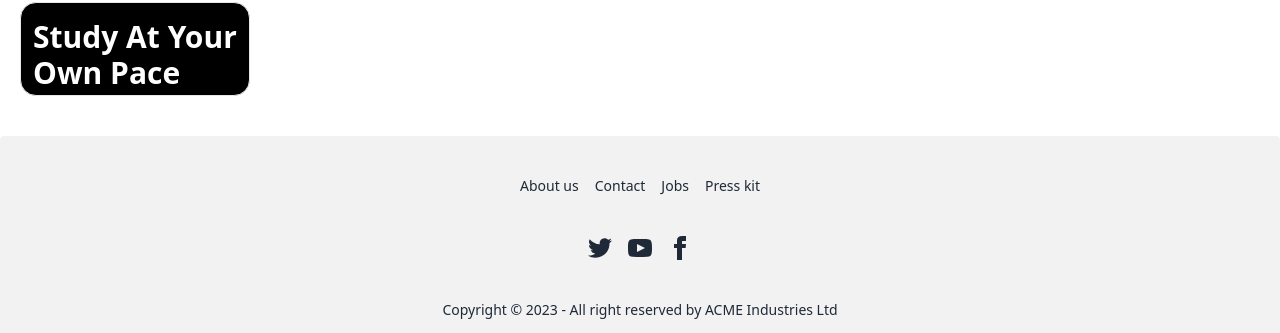
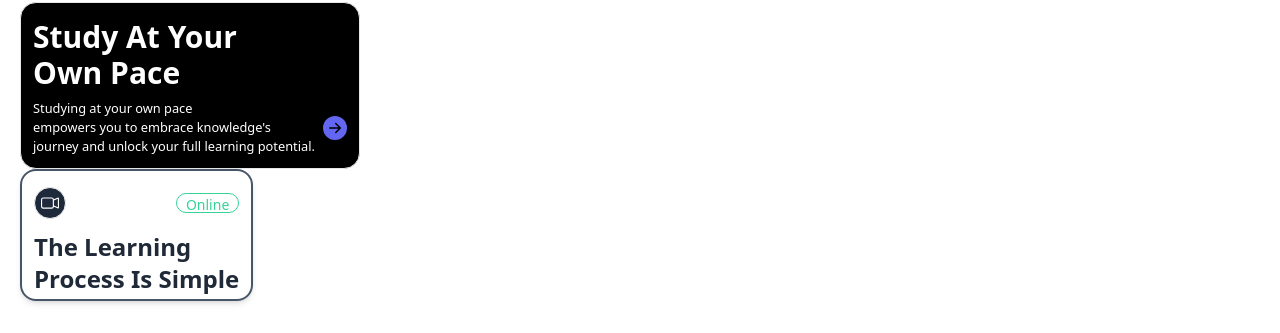
Before and after one commit to abid365/linguamastery-fullstack-project, a React (Vite) app: page / in a window 1280 px wide. Shown: the part 619-952 px from the top of the page. Built offline with nearby package versions, Linux system fonts and the light colour scheme.

Commit message:
added cards

```diff
--- a/src/Layouts/Home/Learning/Learning.jsx
+++ b/src/Layouts/Home/Learning/Learning.jsx
@@ -1,11 +1,33 @@
 import React from "react";
+import { BsCameraVideo, BsFillArrowRightCircleFill } from "react-icons/bs";
 
 const Learning = () => {
   return (
     <div className="mt-10">
+      {/* 1st card */}
       <div className="border border-opacity-100 pt-4 pb-1 px-3 w-fit rounded-2xl bg-black">
         <h1 className="capitalize text-white text-2xl lg:text-3xl font-bold">
           Study At your<br></br> own pace
+        </h1>
+        <div className="flex items-center gap-2">
+          <small className="text-white py-2">
+            Studying at your own pace<br></br> empowers you to embrace
+            knowledge's<br></br> journey and unlock your full learning
+            potential.
+          </small>
+          <BsFillArrowRightCircleFill className="text-indigo-500 text-2xl my-3"></BsFillArrowRightCircleFill>
+        </div>
+      </div>
+      {/* 2nd card */}
+      <div className="w-fit border-2 border-slate-600 shadow-md pt-4 pb-1 px-3 rounded-2xl">
+        <div className="flex justify-between items-center">
+          <button className="btn btn-sm btn-circle bg-slate-800">
+            <BsCameraVideo className="text-lg text-white hover:text-black"></BsCameraVideo>
+          </button>
+          <div className="badge badge-success badge-outline pt-1">Online</div>
+        </div>
+        <h1 className="capitalize text-2xl font-bold mt-3">
+          The Learning<br></br> Process is simple
         </h1>
       </div>
     </div>
```
